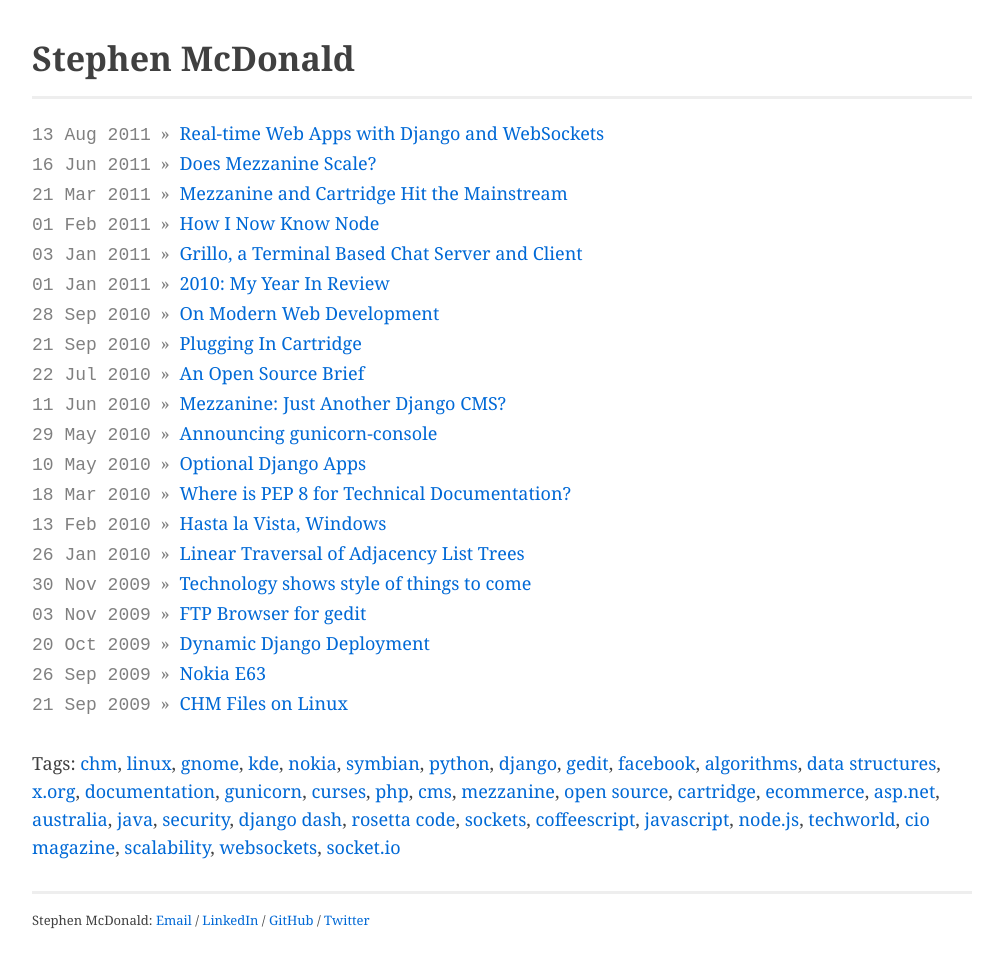
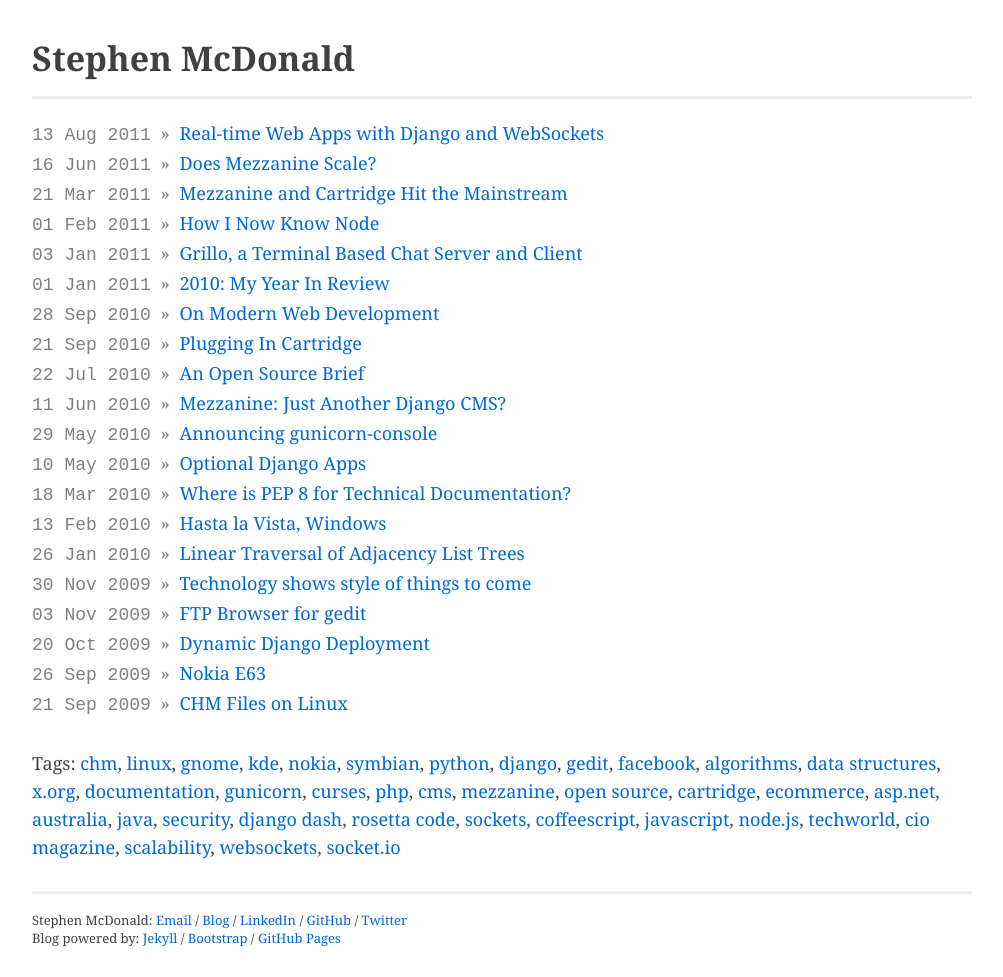
Before and after one commit to xli1224/stephenmcd.github.com, a Jekyll site: the page built from index.html, in a window 1280 px wide. Shown: the whole page, without its empty margins (138-1141 px from the left). Built offline with Jekyll 4.4.1, drawn with Linux system fonts in a browser that asks for light colours.

Commit message:
Added 'built with' footer links, and script/css hack for image alignment on a particular post.

```diff
--- a/_layouts/default.html
+++ b/_layouts/default.html
@@ -9,17 +9,31 @@
 <link rel="stylesheet" href="/css/pygments.css">
 <link rel="stylesheet" href="/css/bootstrap.css">
 <link rel="stylesheet" href="/css/style.css">
+{% if page.url == "/2009/09/26/nokia-e63/" %}
+<style>
+.side-thumb {float:right; width:320px; text-align:center;
+             margin:-20px 0 0 40px; font-style:italic;}
+.side-thumb img {margin-top:20px;}
+</style>
+<script src="http://code.jquery.com/jquery-latest.min.js"></script>
+<script>$(function() {$('img:first').parent().addClass('side-thumb')});</script>
+{% endif %}
 <body>
 
 <div class="container">
     <h1>{{ page.title }}</h1>
     {{ content }}
     <footer>
-        Stephen McDonald:
+        <span>Stephen McDonald:</span>
         <a href="mailto:steve@jupo.org">Email</a> /
+        <a href="/">Blog</a> /
         <a href="http://www.linkedin.com/in/stephenmcd">LinkedIn</a> /
         <a href="http://github.com/stephenmcd">GitHub</a> /
-        <a href="http://twitter.com/stephen_mcd">Twitter</a>
+        <a href="http://twitter.com/stephen_mcd">Twitter</a><br>
+        <span>Blog powered by:</span>
+        <a href="http://jekyllrb.com/">Jekyll</a> /
+        <a href="http://twitter.github.com/bootstrap/">Bootstrap</a> /
+        <a href="http://pages.github.com/">GitHub Pages</a>
     </footer>
 </div>
 
```
